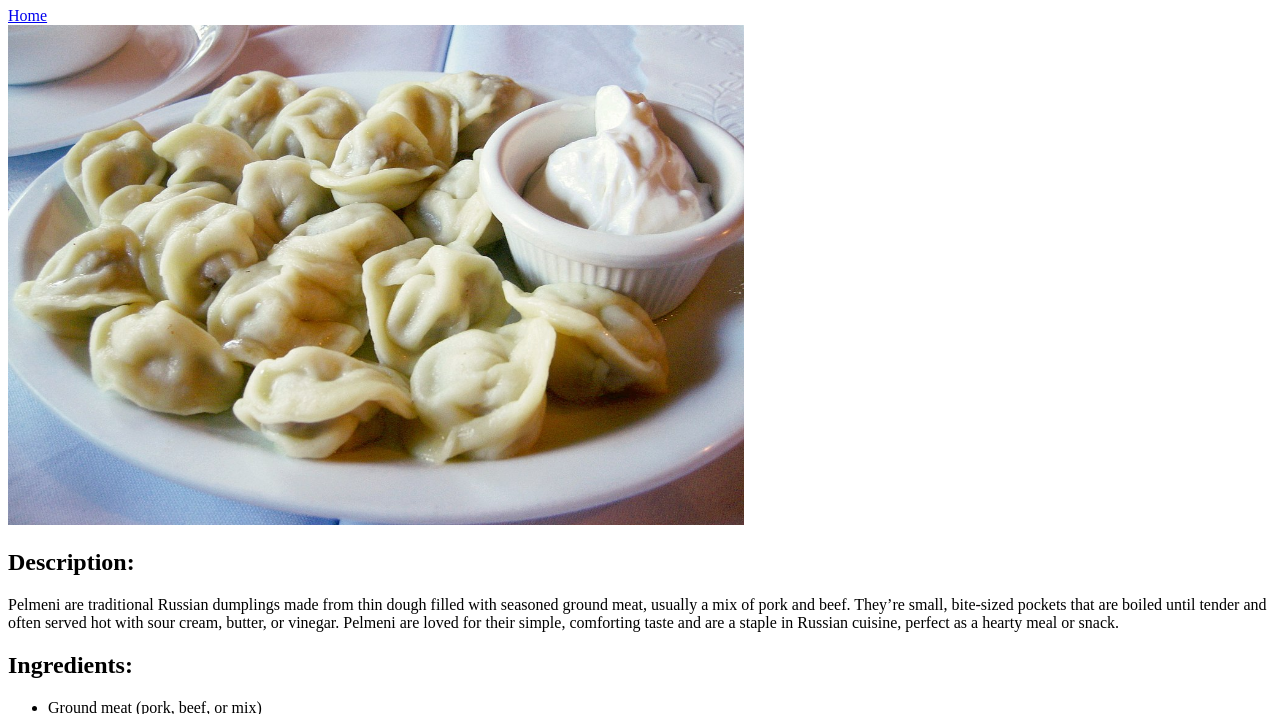
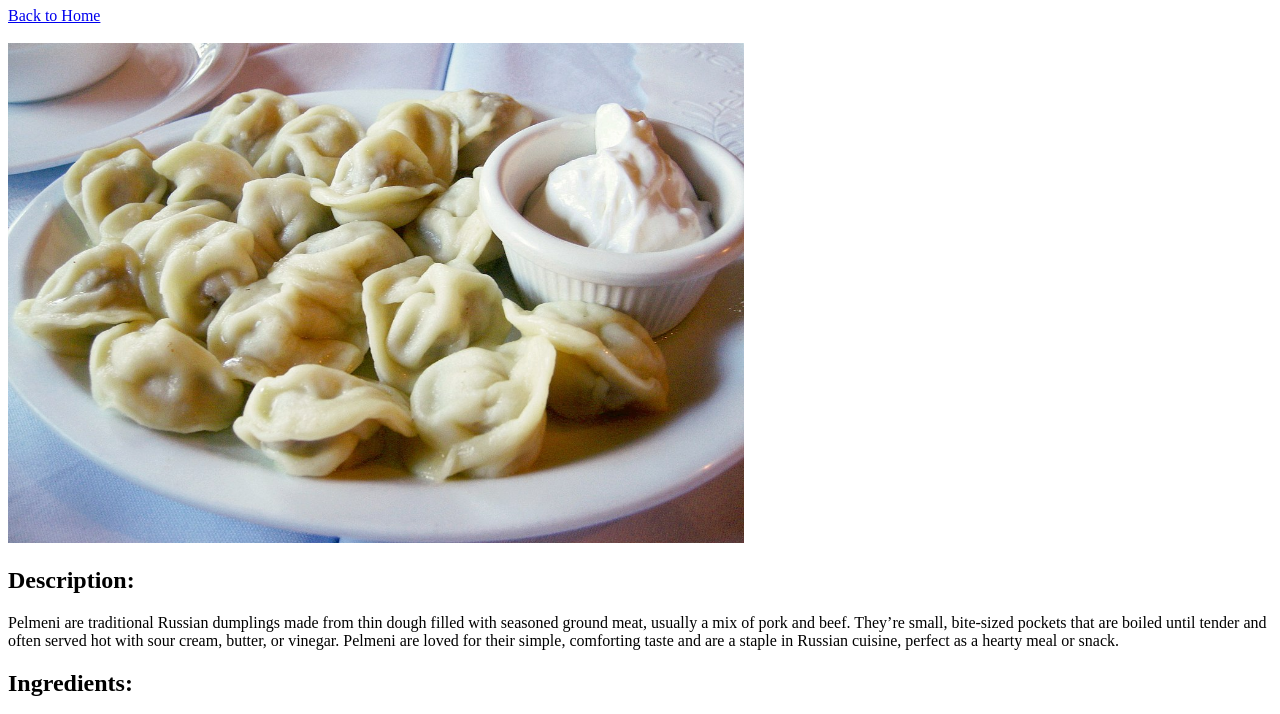
Before and after one commit to ArtemiiHH/odin-recipes, a plain HTML site: page recipes/pelmeni.html in a window 1280 px wide. Shown: the part 73-787 px from the top of the page. Drawn offline with Linux system fonts and the light colour scheme.

Commit message:
Added breaks, changed text for Home button

```diff
--- a/recipes/pelmeni.html
+++ b/recipes/pelmeni.html
@@ -8,8 +8,9 @@
   <body>
     <h1>Pelemni Recipe</h1>
 
-    <a href="../index.html">Home</a>
+    <a href="../index.html">Back to Home</a>
 
+    <br />
     <br />
 
     <img src="pelmeni.jpg" alt="Pelmeni dish" height="500" width="auto" />
```
Also changed, not shown: recipes/borsh.html (+2 -1 lines), recipes/chebureki.html (+2 -1 lines).
